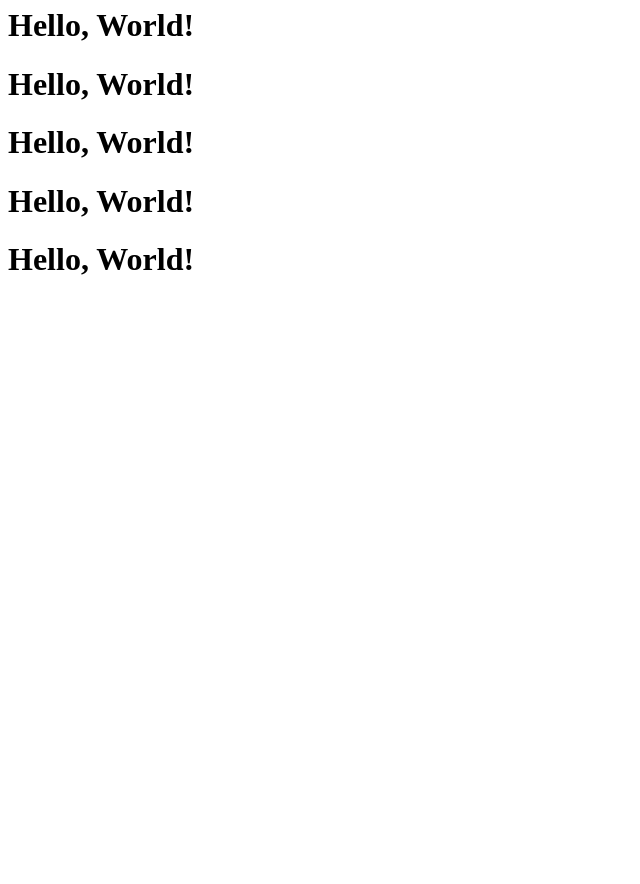
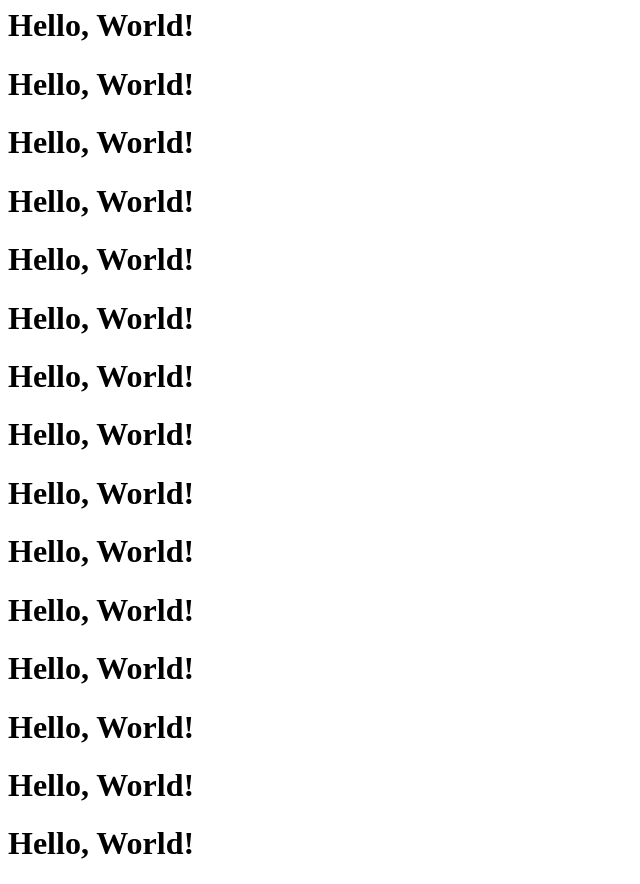
Before and after one commit to kchy0625/gitgitgit, a website: page index.html in a window 1280 px wide. Shown: the part 1066-1950 px from the top of the page, without its empty margins (0-640 px from the left). Before the commit the page ends 1366 px from the top, so only its background shows below. Drawn offline with Linux system fonts and the light colour scheme.

Commit message:
응 그래도 됌

```diff
--- a/index.html
+++ b/index.html
@@ -29,5 +29,15 @@
     <h1>Hello, World!</h1>
     <h1>Hello, World!</h1>
     <h1>Hello, World!</h1>
+    <h1>Hello, World!</h1>
+    <h1>Hello, World!</h1>
+    <h1>Hello, World!</h1>
+    <h1>Hello, World!</h1>
+    <h1>Hello, World!</h1>
+    <h1>Hello, World!</h1>
+    <h1>Hello, World!</h1>
+    <h1>Hello, World!</h1>
+    <h1>Hello, World!</h1>
+    <h1>Hello, World!</h1>
 </body>
 </html>
```
